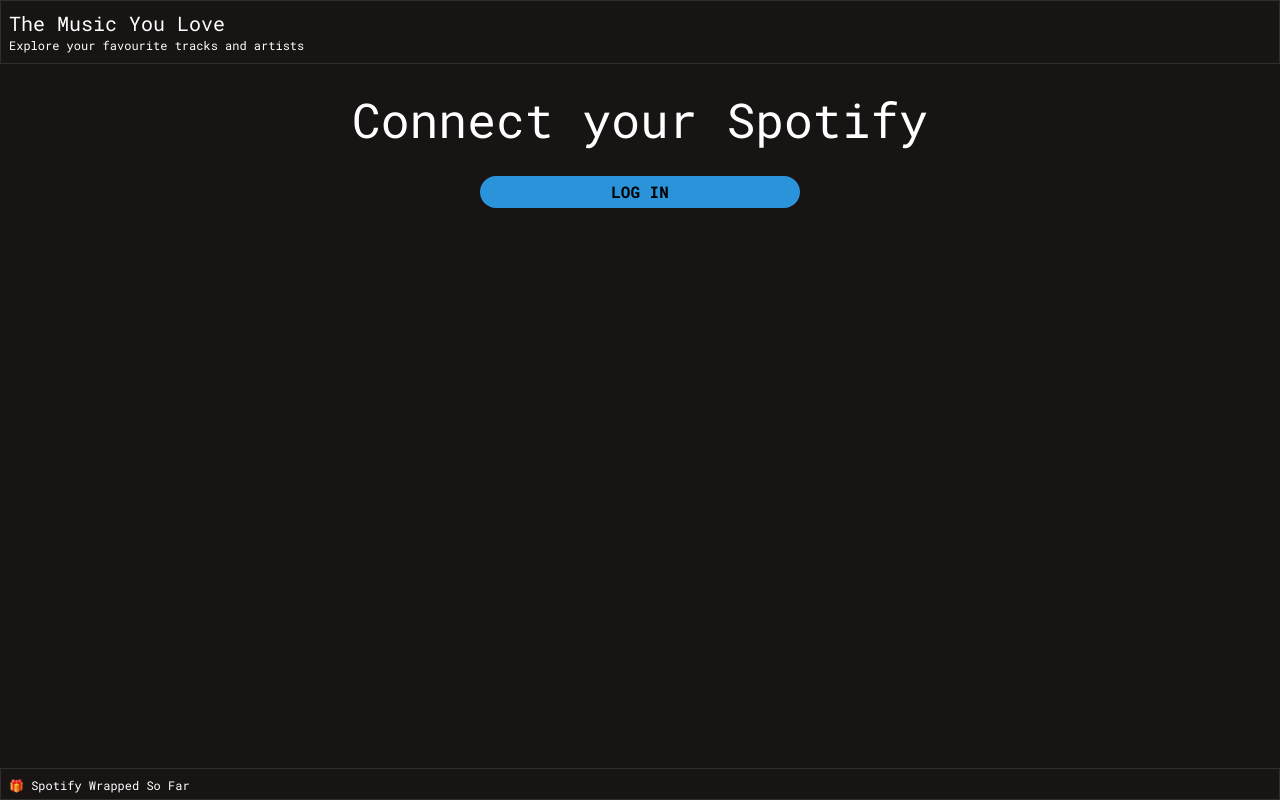
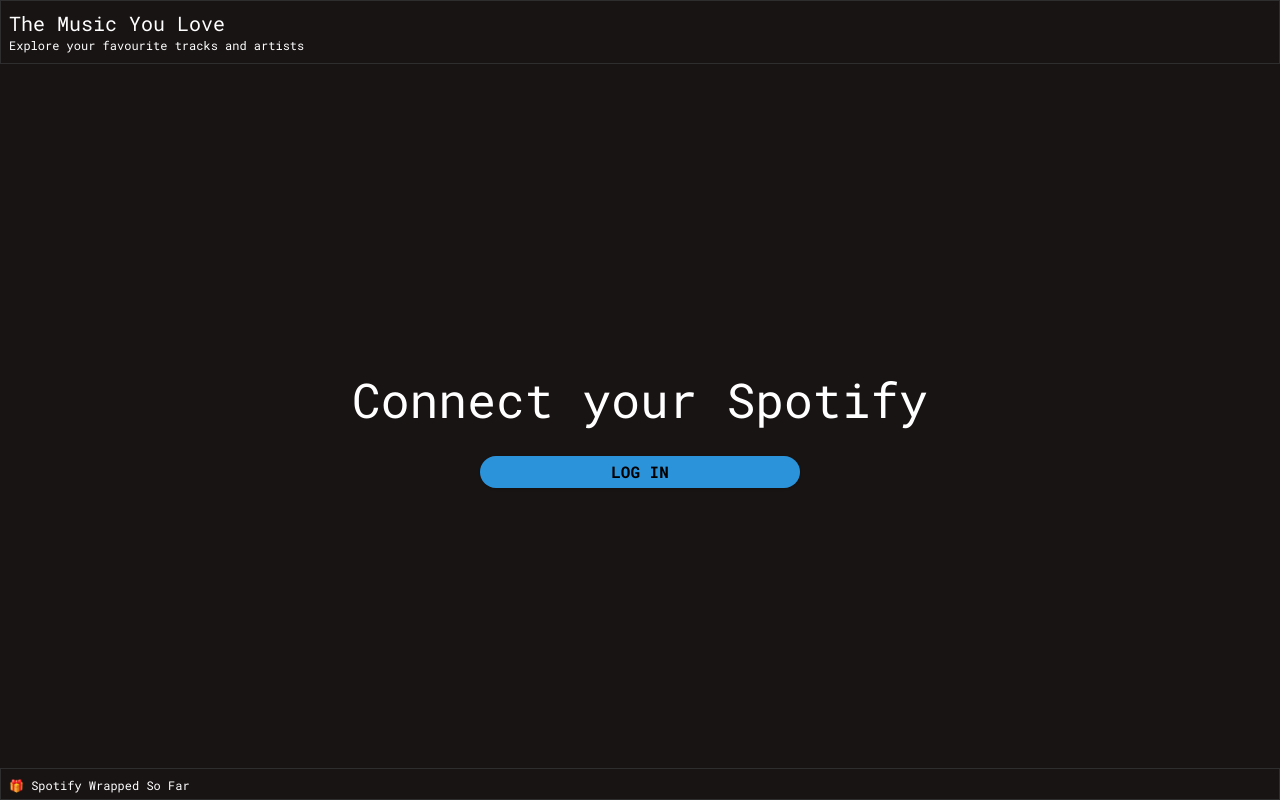
Before and after one commit to avhekkink/spotify-wrapped-so-far, a Next.js app: page / in a window 1280 px wide. Built offline with nearby package versions, Linux system fonts and the light colour scheme.

Commit message:
hotfix - center alignment

```diff
--- a/app/dashboard/page.tsx
+++ b/app/dashboard/page.tsx
@@ -132,8 +132,8 @@
             <Image
               src="/Spotify_Logo_RGB_Green.png"
               alt="Spotify logo in green"
-              width="105"
-              height="45"
+              width="80"
+              height="25"
             />
           </a>
         </div>
@@ -155,7 +155,7 @@
             {top10TracksLast6Months.length > 5 && (
               <button
                 type="button"
-                className="mb-2 ml-2 px-2 py-1 rounded-full font-semibold text-black transition-colors focus:outline-none focus:ring-2"
+                className="mb-2 ml-2 px-2 py-1 rounded-full font-semibold text-black text-sm transition-colors focus:outline-none focus:ring-2"
                 style={{
                   backgroundColor: 'var(--accent-green)',
                   color: 'var(--spotify-black)',
@@ -188,7 +188,7 @@
             {top10ArtistsLast6Months.length > 5 && (
               <button
                 type="button"
-                className="mb-2 ml-2 px-2 py-1 rounded-full font-semibold text-black transition-colors focus:outline-none focus:ring-2"
+                className="mb-2 ml-2 px-2 py-1 rounded-full font-semibold text-black text-sm transition-colors focus:outline-none focus:ring-2"
                 style={{
                   backgroundColor: 'var(--accent-green)',
                   color: 'var(--spotify-black)',
--- a/app/layout.tsx
+++ b/app/layout.tsx
@@ -21,7 +21,7 @@
 }) {
   return (
     <html lang="en">
-      <body className={inter.className}>
+      <body className={`${inter.className} flex min-h-screen`}>
         {/* Fixed Header */}
         <header
           className="fixed top-0 left-0 w-full h-16 border border-grey p-2 bg-black z-10"
@@ -35,7 +35,7 @@
 
         {/* Main Content */}
         <main
-          className="w-full overflow-y-auto"
+          className="w-full flex-1 overflow-y-auto flex flex-col"
           style={{
             paddingTop: HEADER_HEIGHT,
             paddingBottom: FOOTER_HEIGHT,
```
